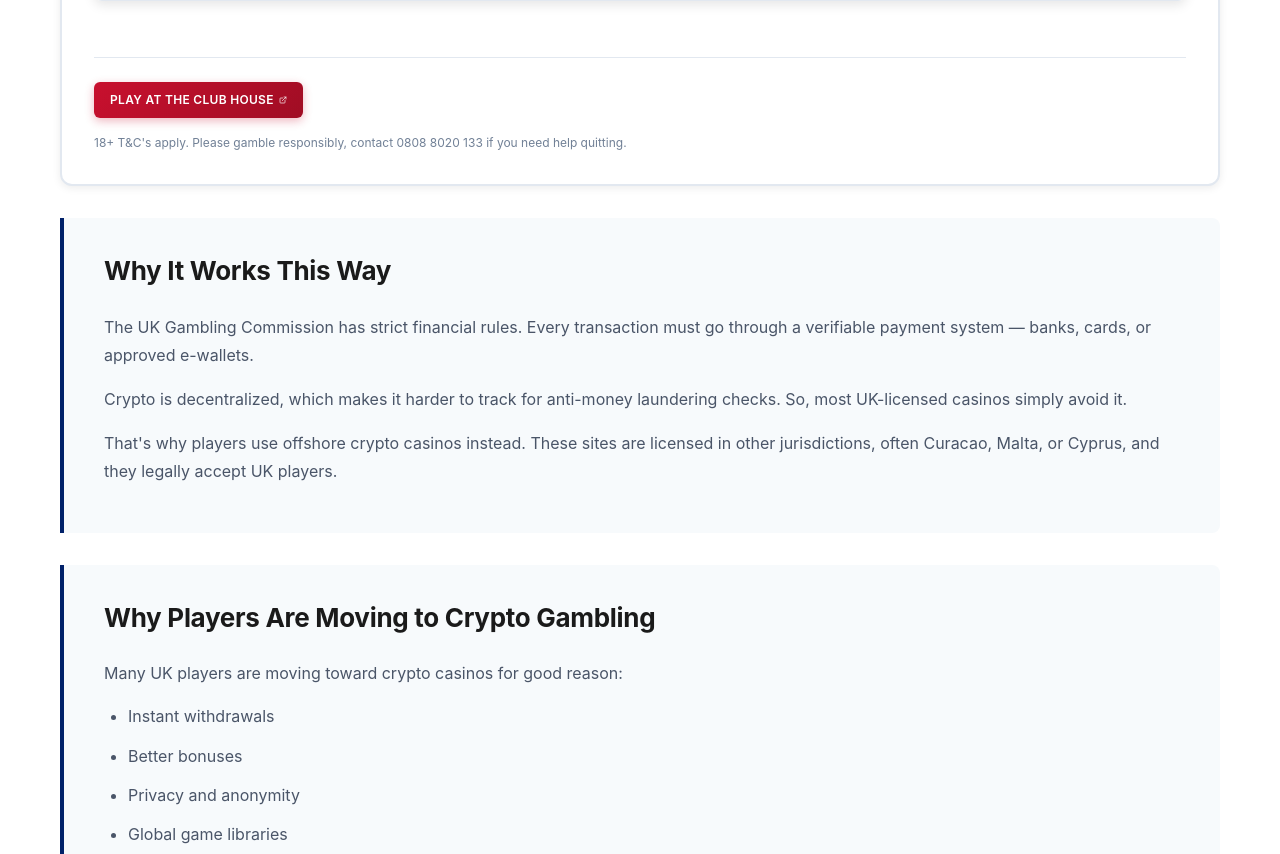
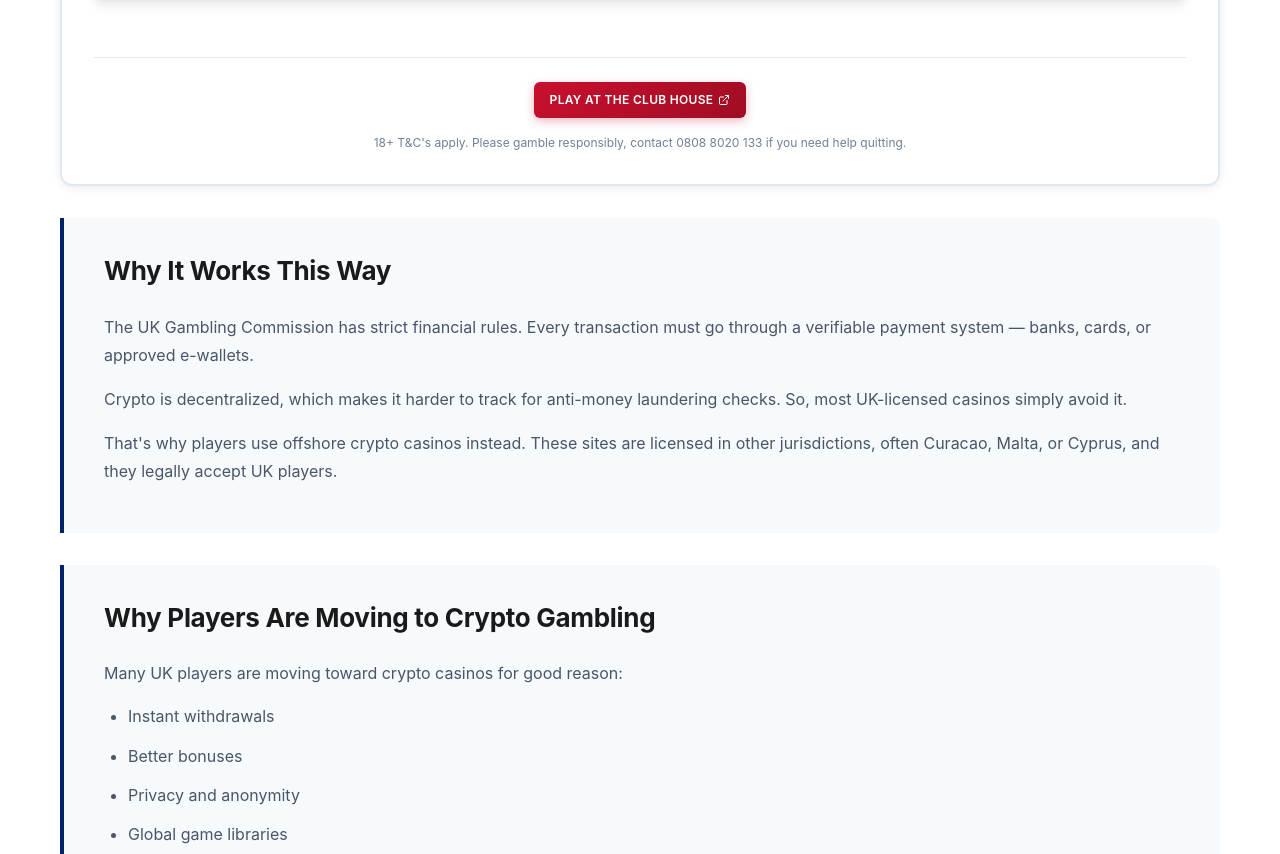
Before and after one commit to anonuserp/liveonlinecasinos.uk.com, a plain HTML site: page is-crypto-gambling-legal-uk.html in a window 1280 px wide. Shown: the part 2849-3703 px from the top of the page. Drawn offline with Linux system fonts and the light colour scheme; grey boxes are pictures that could not be loaded.

Commit message:
Make SVG icon 12px and center button and T&Cs section

```diff
--- a/is-crypto-gambling-legal-uk.html
+++ b/is-crypto-gambling-legal-uk.html
@@ -374,12 +374,14 @@
         display: flex;
         flex-direction: column;
         gap: 16px;
+        align-items: center;
       }
       .casino-disclaimer {
         font-size: 12px;
         color: var(--text-muted);
         line-height: 1.5;
         margin: 0;
+        text-align: center;
       }
       .btn-play {
         display: inline-flex;
@@ -397,7 +399,6 @@
         box-shadow: 0 3px 10px rgba(200, 16, 46, 0.3);
         text-transform: uppercase;
         letter-spacing: 0.3px;
-        align-self: flex-start;
         width: auto;
       }
       .btn-play:hover {
@@ -406,8 +407,8 @@
         filter: brightness(1.1);
       }
       .btn-play svg {
-        width: 8px;
-        height: 8px;
+        width: 12px;
+        height: 12px;
       }
       .section h2 {
         font-size: clamp(28px, 4vw, 40px);
```
